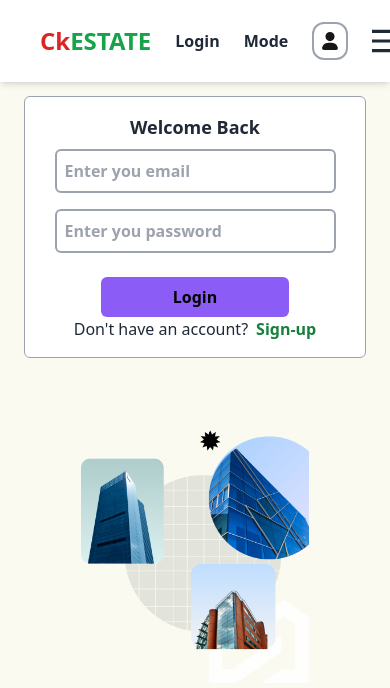
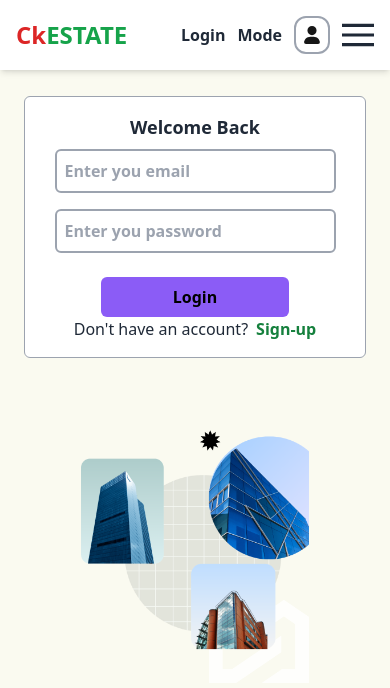
Before and after one commit to hi-chandan/Travel-And-Stay-Booking-App, a Next.js app: page /login in a window 390 px wide. Shown: the top 688 px of the page. Built offline with nearby package versions, Linux system fonts and the light colour scheme.

Commit message:
fix Navbar

```diff
--- a/src/components/Navbar.jsx
+++ b/src/components/Navbar.jsx
@@ -26,9 +26,9 @@ const Navbar = ({ setDark }) => {
       <div className="   flex  justify-center ">
         <nav className="flex max-sm:w-full justify-between items-center w-8/12 ">
           <div className="flex  items-center">
-            <span className="ml-6 text-2xl font-bold hover:scale-125 transition-transform">
+            <span className="md:ml-6 text-2xl font-bold hover:scale-125 transition-transform">
               <span className="text-red-600">Ck</span>
-              <span className="text-green-600 mr-6">ESTATE</span>
+              <span className="text-green-600 pr-3">ESTATE</span>
             </span>
             <div className="hidden sm:flex items-center ml-6 space-x-8 mt-3 text-lg font-semibold text-copy-secondary">
               <Link href="/">Home</Link>
@@ -37,7 +37,7 @@ const Navbar = ({ setDark }) => {
               <Link href="/contact">Contact</Link>
             </div>
           </div>
-          <div className="flex  items-center gap-6  text-copy-secondary font-bold">
+          <div className="flex  items-center gap-3  text-copy-secondary font-bold">
             <Link href="/login">Login</Link>
             <DropdownMenu>
               <DropdownMenuTrigger className="text-copy-secondary   cursor-pointer">
@@ -71,11 +71,11 @@ const Navbar = ({ setDark }) => {
             <DropdownMenu>
               <DropdownMenuTrigger>
                 <svg
-                  className={` fill-copy-secondary w-8 sm:hidden `}
+                  className={` fill-copy-secondary w-8 lg:hidden `}
                   xmlns="http://www.w3.org/2000/svg"
                   viewBox="0 0 50 50"
-                  width="50px"
-                  height="50px"
+                  // width="50px"
+                  // height="50px"
                 >
                   <path d="M 0 7.5 L 0 12.5 L 50 12.5 L 50 7.5 Z M 0 22.5 L 0 27.5 L 50 27.5 L 50 22.5 Z M 0 37.5 L 0 42.5 L 50 42.5 L 50 37.5 Z" />
                 </svg>
```
